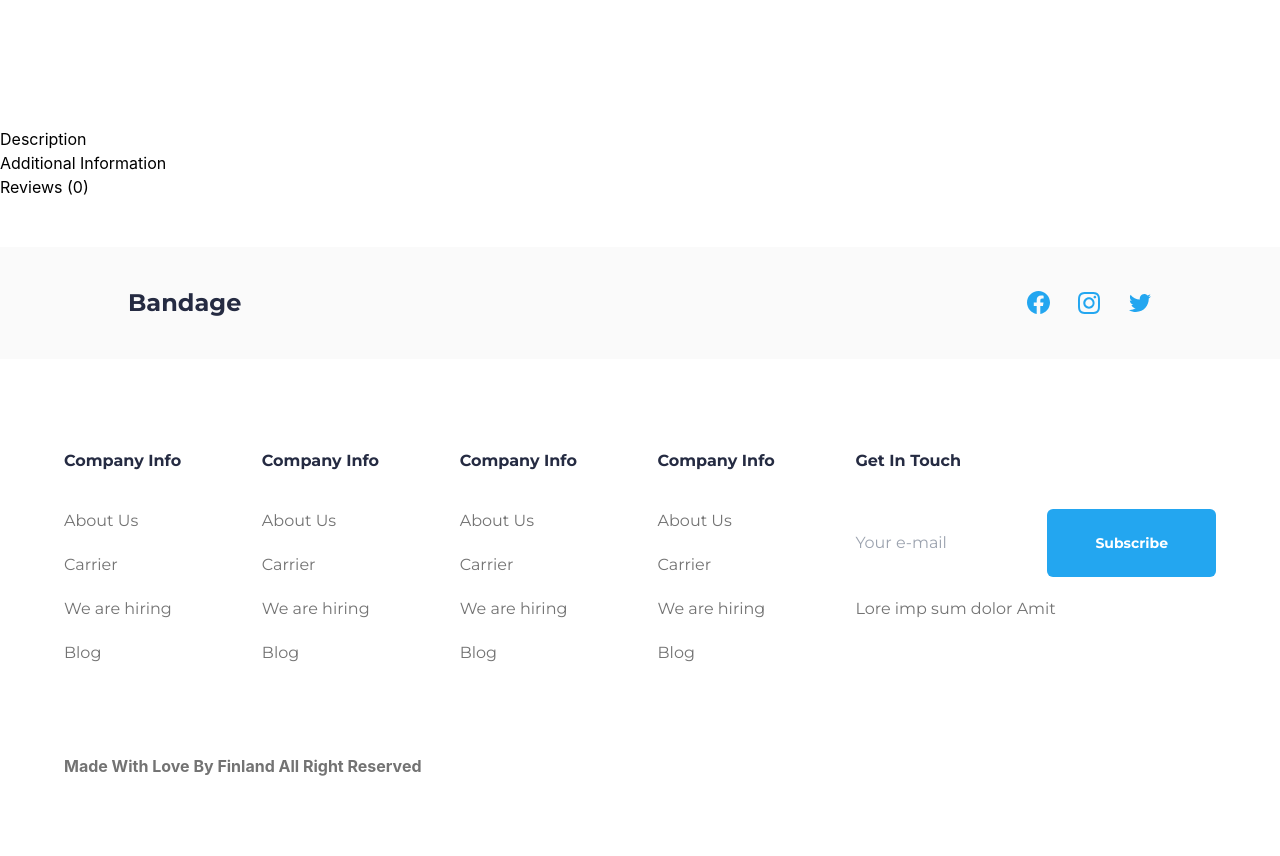
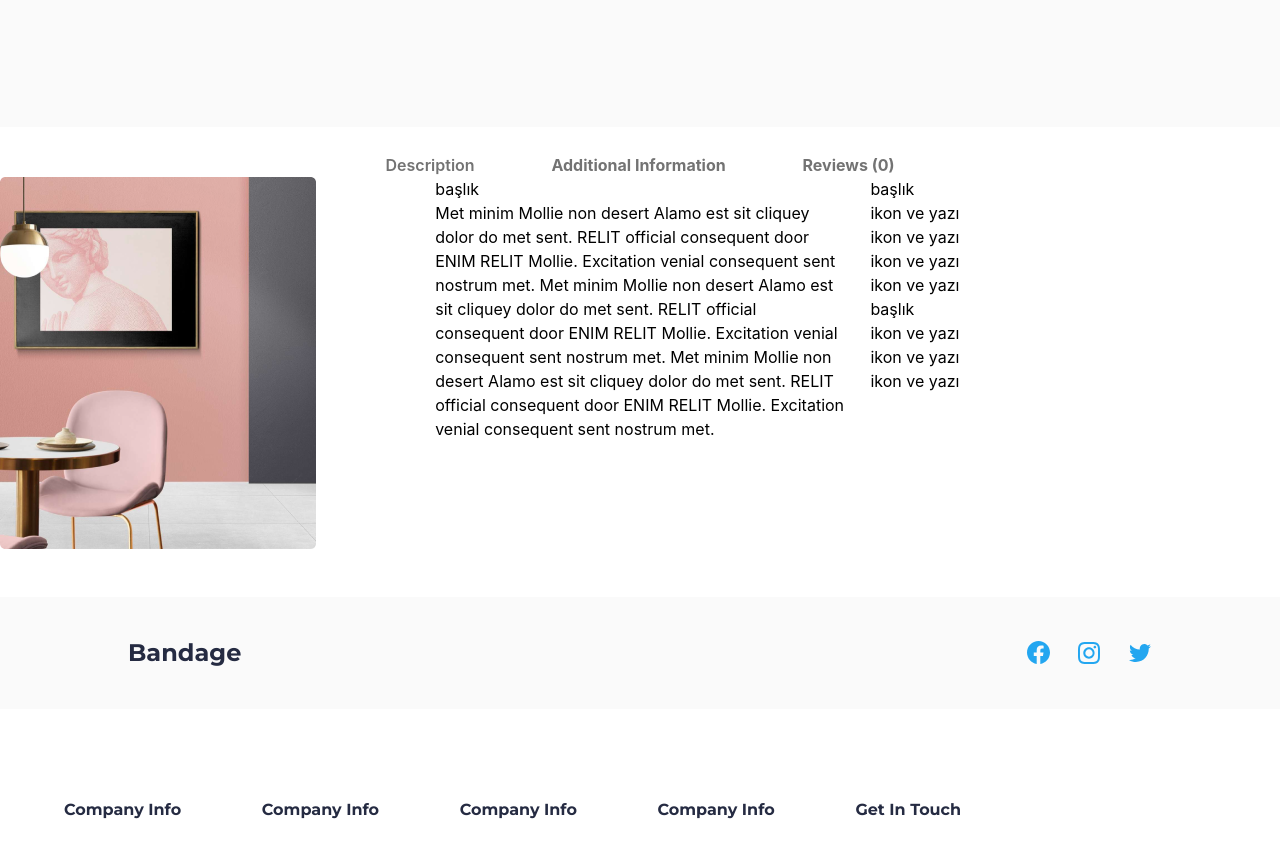
Before and after one commit to ayseefsin/e-commerce, a React (Create React App) app in the folder my-app/: page /products/detail in a window 1280 px wide. Shown: the part 640-1496 px from the top of the page. Built offline with nearby package versions, Linux system fonts and the light colour scheme; a web font is replaced by a local one.

Commit message:
productInfo component 1/3 done

```diff
--- a/my-app/src/components/ProductDetail.js
+++ b/my-app/src/components/ProductDetail.js
@@ -1,6 +1,6 @@
 export const ProductDetail = () => {
   return (
-    <div className="font-navText  text-[#252B42]">
+    <div className="font-navText bg-[#FAFAFA] text-[#252B42]">
       <div>
         <div className="flex items-center gap-3 tracking-[.0125em] px-[6vw] py-[2vw] ">
           <a className="font-bold ">Home</a>
--- a/my-app/src/components/ProductInfo.js
+++ b/my-app/src/components/ProductInfo.js
@@ -1,12 +1,44 @@
 export const ProductInfo = () => {
   return (
     <div>
-      <div>
-        <h6>Description</h6>
-        <h6>Additional Information</h6>
-        <h6>Reviews (0)</h6>
+      <div className="flex gap-[6vw] justify-center leading-6 text-[#737373] mt-[2vw] ">
+        <h6 className="font-semibold ">Description</h6>
+        <h6 className="font-bold ">Additional Information</h6>
+        <h6 className="font-bold ">Reviews (0)</h6>
       </div>
-      <div></div>
+      <div className="grid grid-cols-3 gap-[2vw] ">
+        <div>
+          <img src="/pics/pembeSandalye.png" />
+        </div>
+        <div>
+          <h3>başlık</h3>
+          <p>
+            Met minim Mollie non desert Alamo est sit cliquey dolor do met sent.
+            RELIT official consequent door ENIM RELIT Mollie. Excitation venial
+            consequent sent nostrum met. Met minim Mollie non desert Alamo est
+            sit cliquey dolor do met sent. RELIT official consequent door ENIM
+            RELIT Mollie. Excitation venial consequent sent nostrum met. Met
+            minim Mollie non desert Alamo est sit cliquey dolor do met sent.
+            RELIT official consequent door ENIM RELIT Mollie. Excitation venial
+            consequent sent nostrum met.
+          </p>
+        </div>
+        <div>
+          <div>
+            <h3>başlık</h3>
+            <div>ikon ve yazı</div>
+            <div>ikon ve yazı</div>
+            <div>ikon ve yazı</div>
+            <div>ikon ve yazı</div>
+          </div>
+          <div>
+            <h3>başlık</h3>
+            <div>ikon ve yazı</div>
+            <div>ikon ve yazı</div>
+            <div>ikon ve yazı</div>
+          </div>
+        </div>
+      </div>
     </div>
   );
 };
```
Also changed, not shown: my-app/public/pics/pembeSandalye.png (added).
